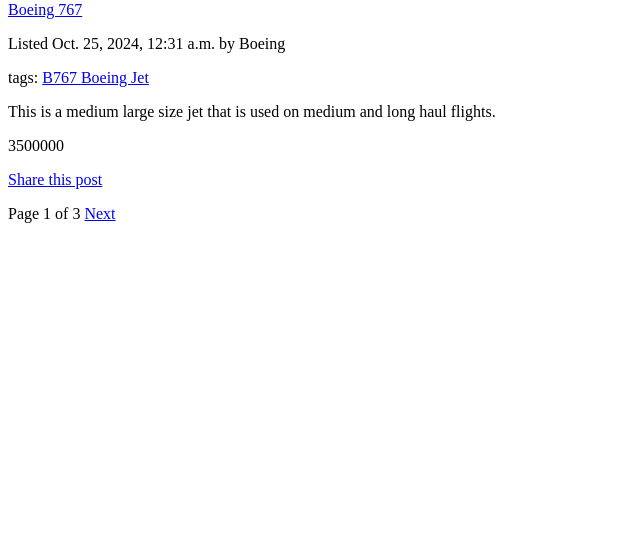
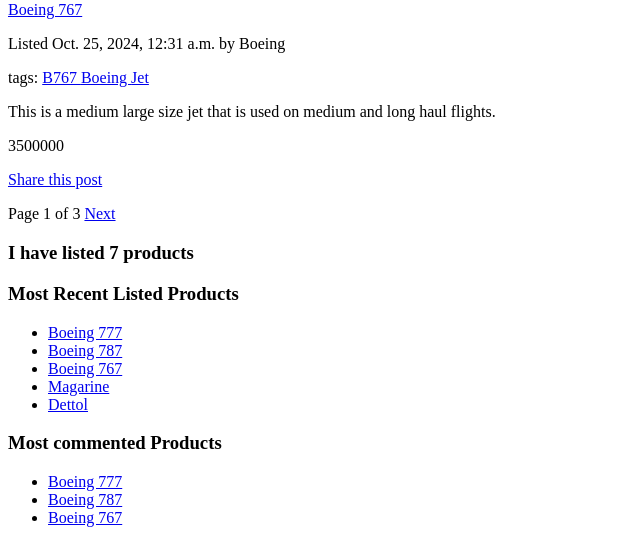
Before and after one commit to Osorabrian/Django-Product-Tutorial, a Django app: page /product/ in a window 1280 px wide. Shown: the part 473-1016 px from the top of the page, without its empty margins (0-640 px from the left). Before the commit the page ends 696 px from the top, so only its background shows below. Run offline with Django 4.2, Linux system fonts and the light colour scheme; data comes from the database, SQL or seed files in the repository; parts of the project's set-up code (start-up, migrations or seed data) failed here and were passed over.

Commit message:
add template tags to bae.html

```diff
--- a/product/templates/base.html
+++ b/product/templates/base.html
@@ -1,4 +1,5 @@
 {% load static %}
+{% load product_tags %}
 
 <!DOCTYPE>
 <html5>
@@ -13,4 +14,19 @@
     {% endblock %}
 </body>
 
+<h3>I have listed {% total_products %} products </h3>
+
+<h3>Most Recent Listed Products</h3>
+{% most_recent_listings %}
+
+<h3>Most commented Products</h3>
+{% most_commented_listings as most_commented %}
+<ul>
+    {% for product in most_commented %}
+        <li>
+            <a href={{product.get_absolute_url }}>{{product.name}}</a>
+        </li>
+    {% endfor %}
+</ul>
+
 </html>
--- /dev/null
+++ b/product/templates/product/latest_listings.html
@@ -0,0 +1,7 @@
+<ul>
+    {% for product in recent_listings %}
+        <li>
+            <a href={{product.get_absolute_url}}>{{product.name}}</a>
+        </li>
+    {% endfor %}
+</ul>
--- a/product/templatetags/product_tags.py
+++ b/product/templatetags/product_tags.py
@@ -6,11 +6,11 @@
 
 @register.simple_tag
 def total_products():
-    return Product.objects.all()
+    return Product.objects.all().count()
 
 @register.inclusion_tag('product/latest_listings.html')
 def most_recent_listings(count = 5):
-    recent_listings = Product.objects.order_by('listed')[:count]
+    recent_listings = Product.objects.order_by('-listed')[:count]
     return {'recent_listings': recent_listings}
 
 @register.simple_tag
```
